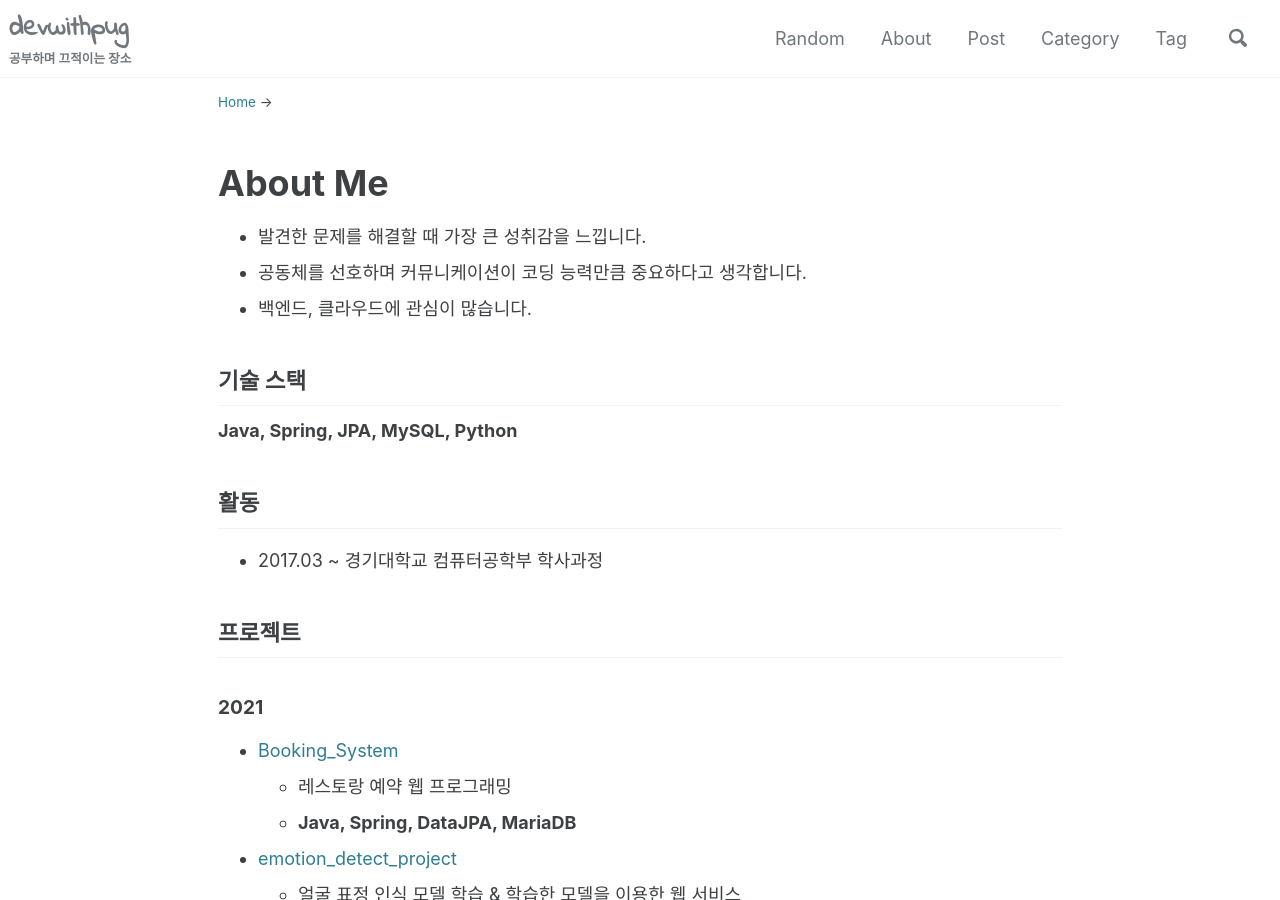
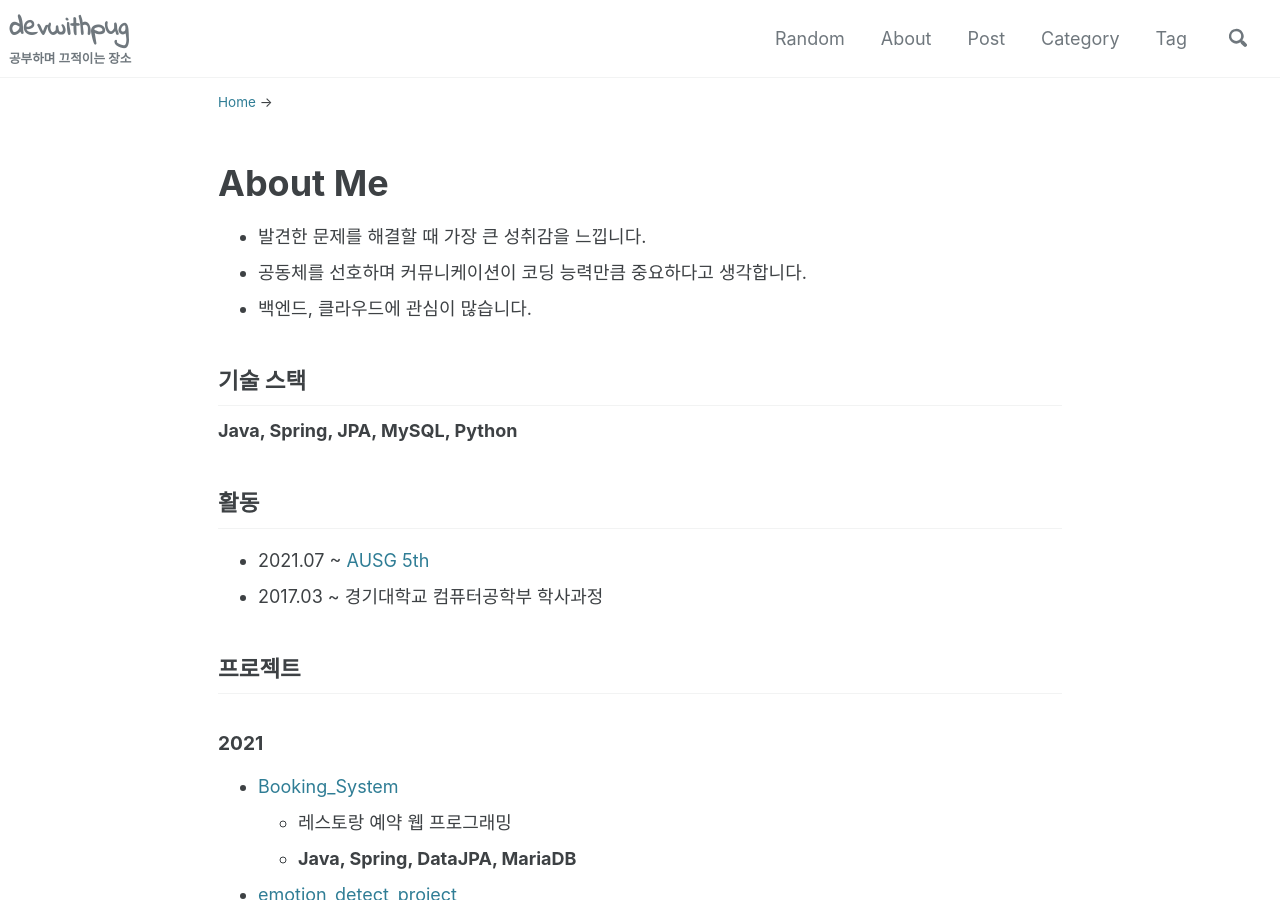
Before and after one commit to devwithpug/devwithpug.github.io, a Jekyll site: the page built from _pages/about.md, in a window 1280 px wide and 900 px high. Built offline with Jekyll 4.4.1, drawn with Linux system fonts in a browser that asks for light colours; cached includes are drawn as plain includes.

Commit message:
added ausg 5th

```diff
--- a/_pages/about.md
+++ b/_pages/about.md
@@ -17,6 +17,7 @@ __Java, Spring, JPA, MySQL, Python__
 
 ## 활동
 
+* 2021.07 ~ [AUSG 5th](https://ausg.me){:target="_blank"}
 * 2017.03 ~ 경기대학교 컴퓨터공학부 학사과정
 
 ## 프로젝트
```
